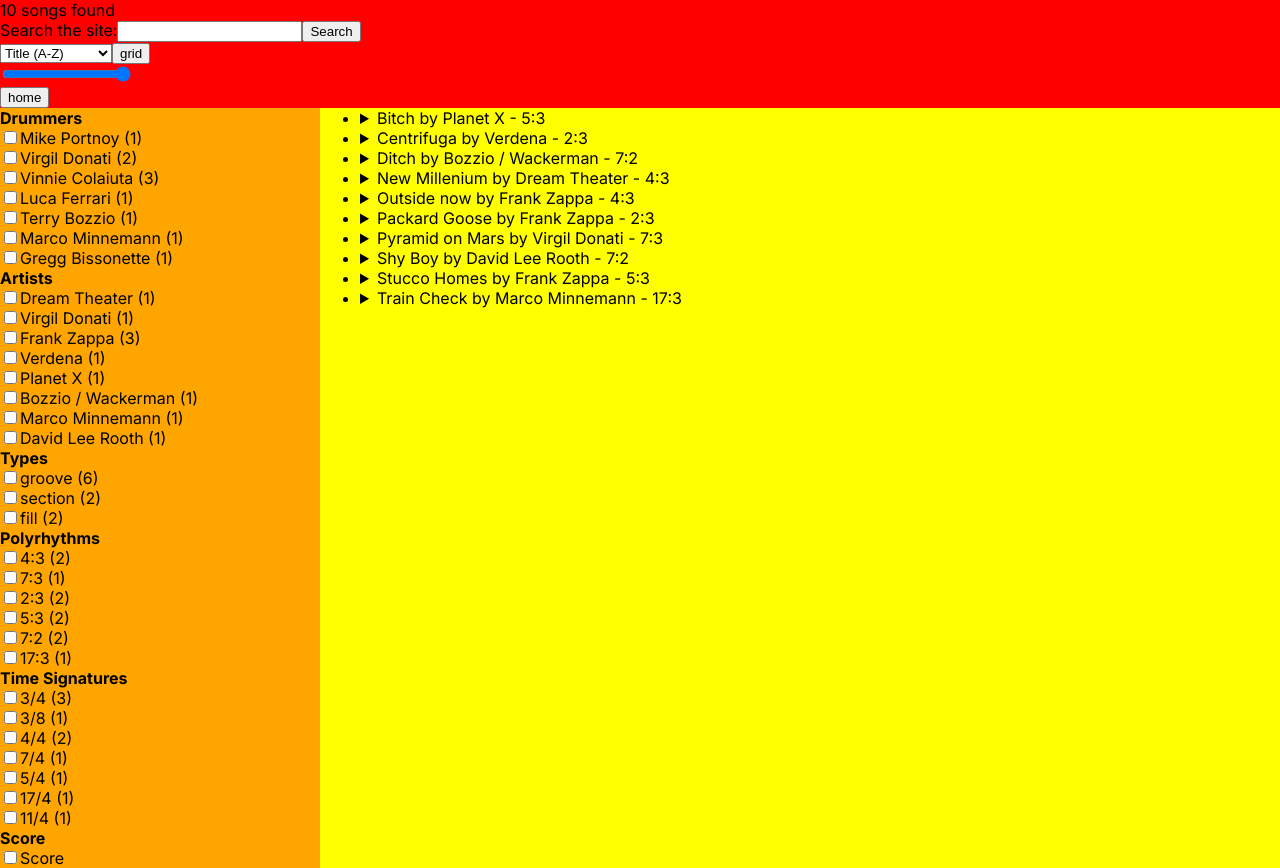
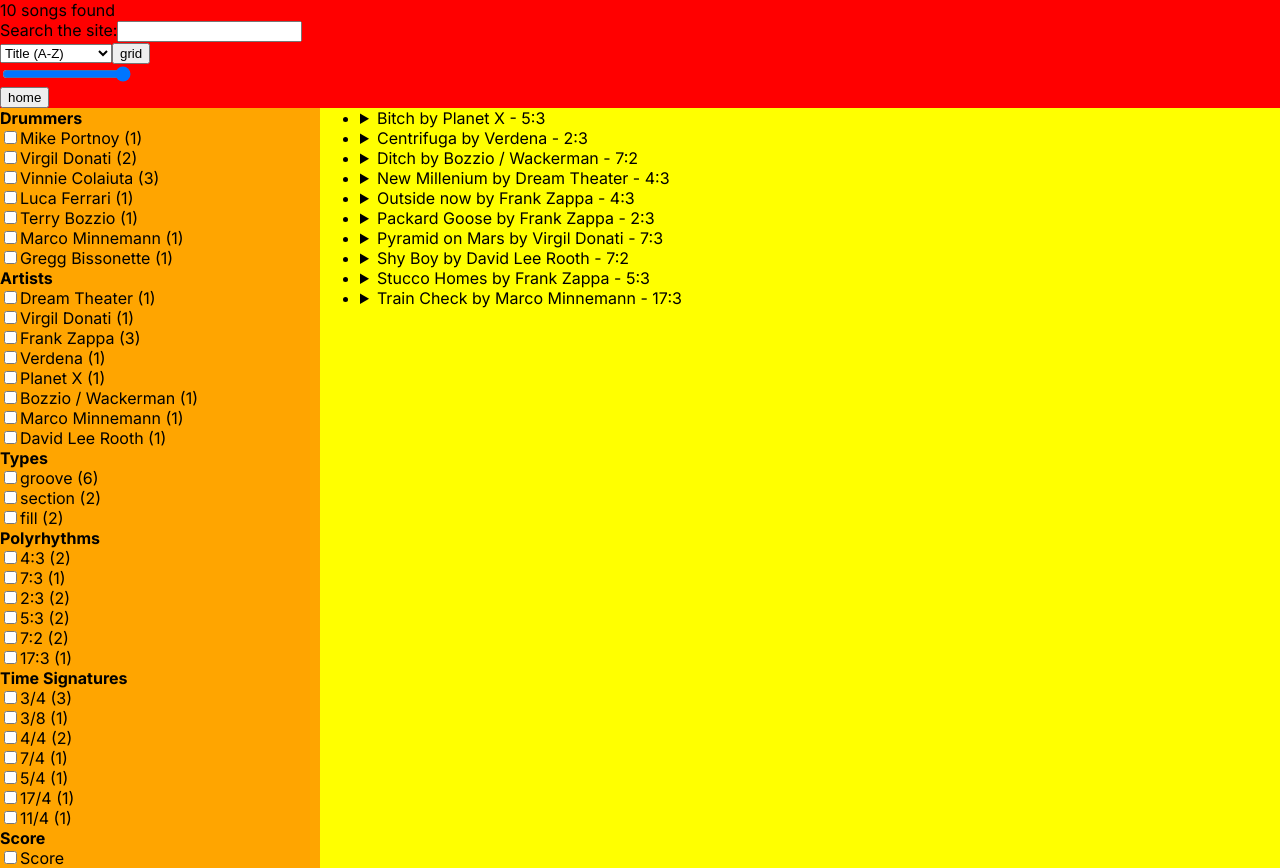
Before and after one commit to MarcoMaz/polylistsongs, a Next.js app: page /search in a window 1280 px wide. Built offline with nearby package versions, Linux system fonts and the light colour scheme.

Commit message:
- remove unused button

```diff
--- a/src/app/search/page.tsx
+++ b/src/app/search/page.tsx
@@ -205,7 +205,6 @@
             value={searchQuery}
             onChange={handleSearchChange} // Call the new search input change function
           />
-          <button>Search</button>
         </div>
         <select
           name="songs-order"
```
